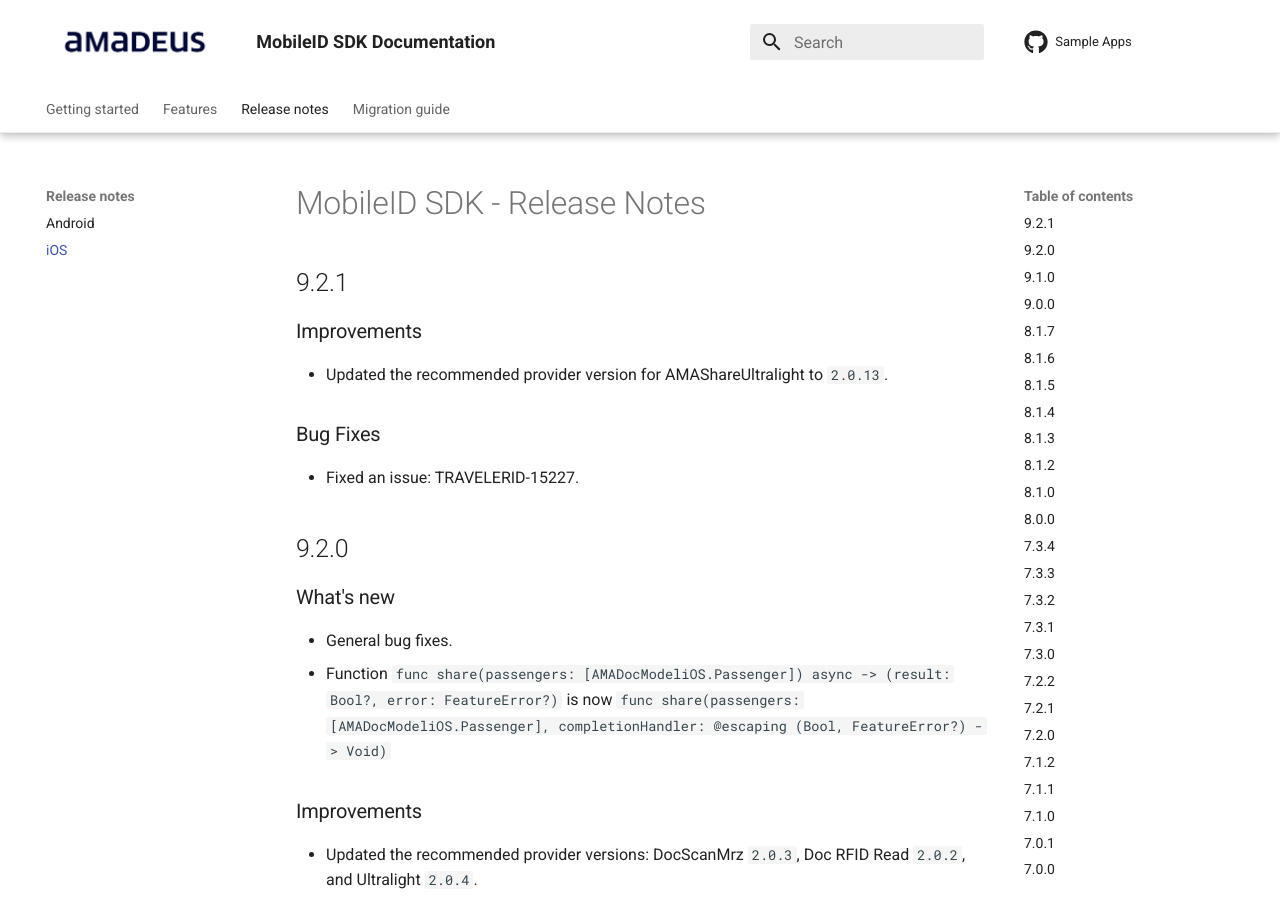
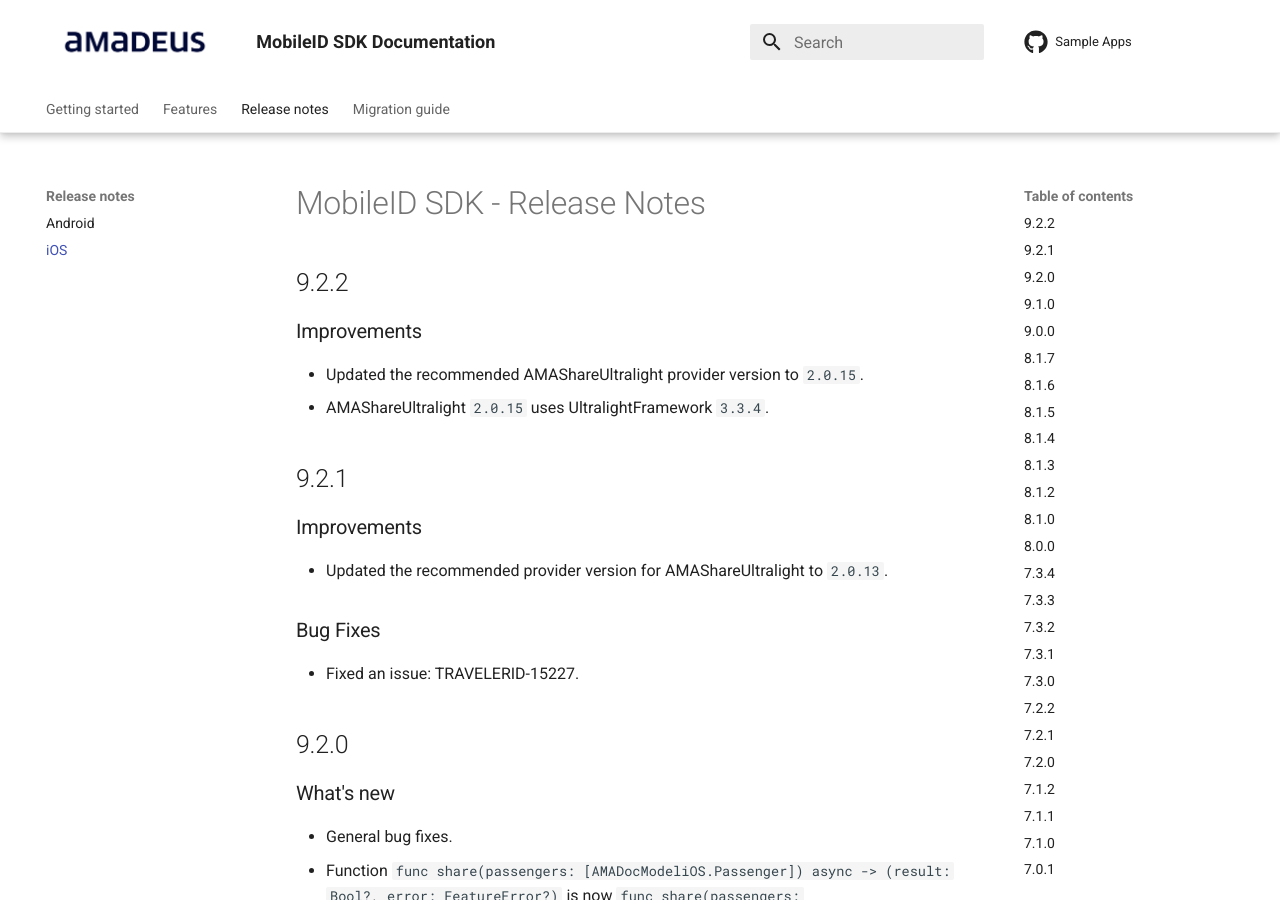
Before and after one commit to vbmobile/mobile-id-documentation, an MkDocs documentation site: the page built from docs/ReleaseNotes/ReleaseNotes_iOS.md, in a window 1280 px wide and 900 px high. Built offline with MkDocs 1.6.1 and Material for MkDocs 9.7.7, drawn with Linux system fonts in a browser that asks for light colours; the version menu is left out.

Commit message:
Update iOS 9.2.2 documentation

```diff
--- a/docs/ReleaseNotes/ReleaseNotes_iOS.md
+++ b/docs/ReleaseNotes/ReleaseNotes_iOS.md
@@ -1,4 +1,11 @@
 # MobileID SDK - Release Notes
+
+## 9.2.2
+
+### Improvements
+
+- Updated the recommended AMAShareUltralight provider version to `2.0.15`.
+- AMAShareUltralight `2.0.15` uses UltralightFramework `3.3.4`.
 
 ## 9.2.1
 
--- a/docs_macros.py
+++ b/docs_macros.py
@@ -3,11 +3,11 @@
     "android_doc_scan_mrz_provider": "2.0.3",
     "android_doc_rfid_read_provider": "2.0.3",
     "android_ultralight_provider": "2.0.3",
-    "ios_enrolment_sdk": "9.2.1",
+    "ios_enrolment_sdk": "9.2.2",
     "ios_doc_scan_regula_provider": "2.0.2",
     "ios_doc_scan_mrz_provider": "2.0.3",
     "ios_doc_rfid_read_provider": "2.0.2",
-    "ios_ultralight_provider": "2.0.13",
+    "ios_ultralight_provider": "2.0.15",
 }
 
 def define_env(env):
```
